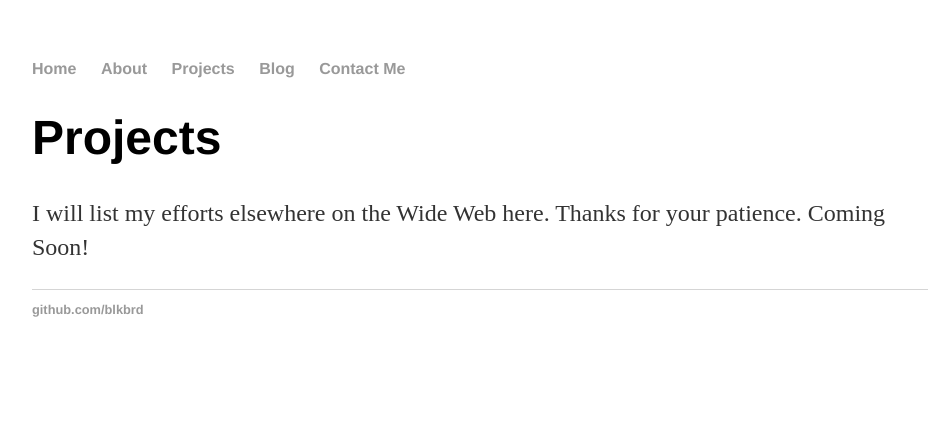
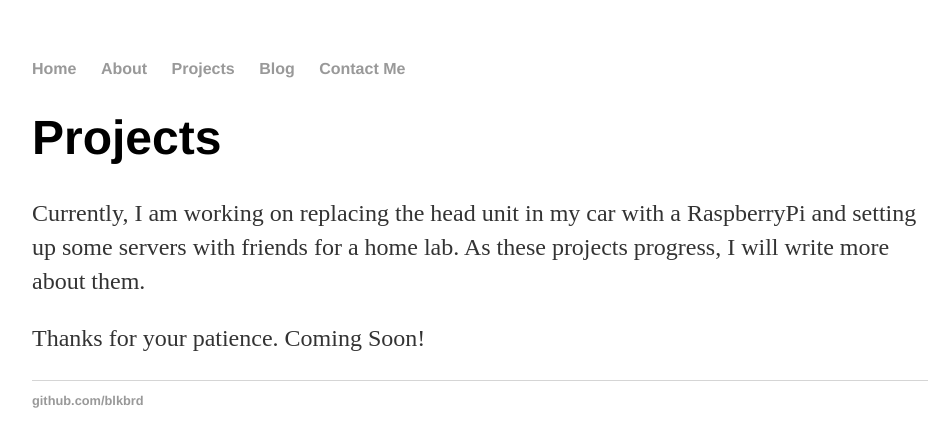
Before and after one commit to blkbrd/blkbrd.github.io, a Jekyll site: the page built from projects/index.html, in a window 1280 px wide. Shown: the top 447 px of the page, without its empty margins (160-1107 px from the left). Built offline with Jekyll 4.4.1, drawn with Linux system fonts in a browser that asks for light colours.

Commit message:
Update index.html

```diff
--- a/projects/index.html
+++ b/projects/index.html
@@ -3,5 +3,7 @@ layout: default
 title: Projects
 ---
 <h1>{{ page.title }}</h1>
-<p> I will list my efforts elsewhere on the Wide Web here.
+<p> Currently, I am working on replacing the head unit in my car with a RaspberryPi and setting up some servers with friends for a home lab.
+  As these projects progress, I will write more about them.
+  <p>
 Thanks for your patience. Coming Soon! <p>
```
